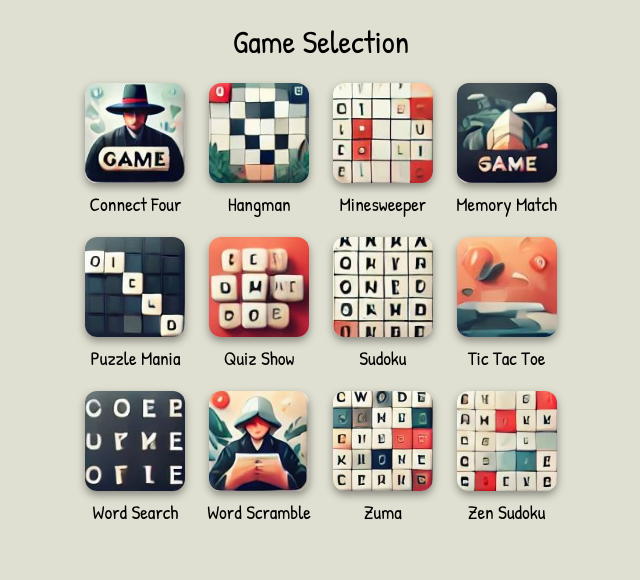
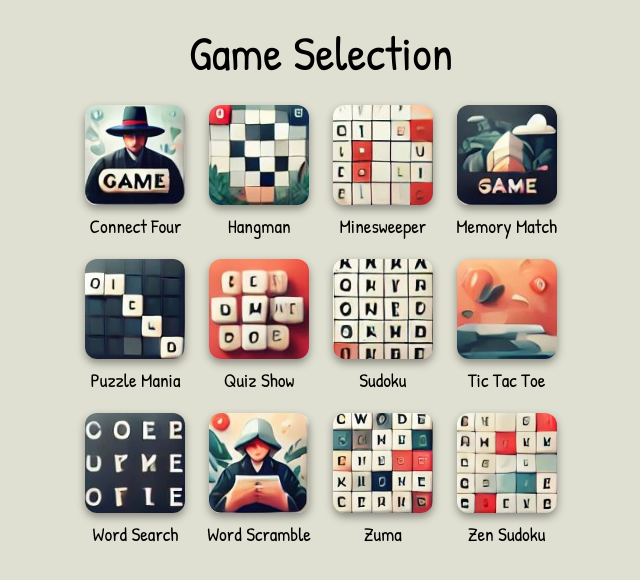
Before and after one commit to joseph-johnson27001/game-world, a Vue app: page / in a window 1280 px wide. Shown: the top 580 px of the page, without its empty margins (319-959 px from the left). Built offline with nearby package versions, Linux system fonts and the light colour scheme.

Commit message:
Heading and back button update

```diff
--- a/src/App.vue
+++ b/src/App.vue
@@ -46,7 +46,7 @@ main {
 
 h1 {
   color: black;
-  font-size: 2rem;
+  font-size: 3rem;
   font-weight: 100;
   margin-bottom: 20px;
   padding-top: 20px;
--- a/src/components/BackButton.vue
+++ b/src/components/BackButton.vue
@@ -50,7 +50,7 @@ export default {
 <style scoped>
 .back-button {
   position: fixed;
-  top: 25px;
+  top: 40px;
   left: 20px;
   background: none;
   border: none;
```
